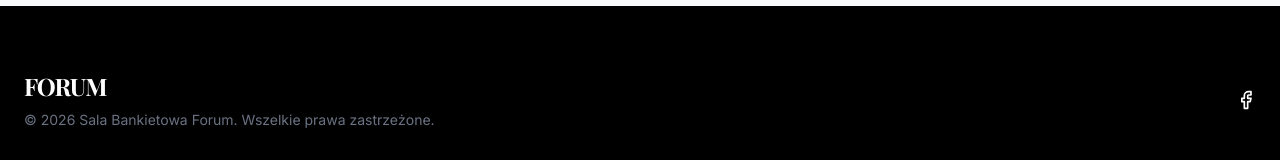
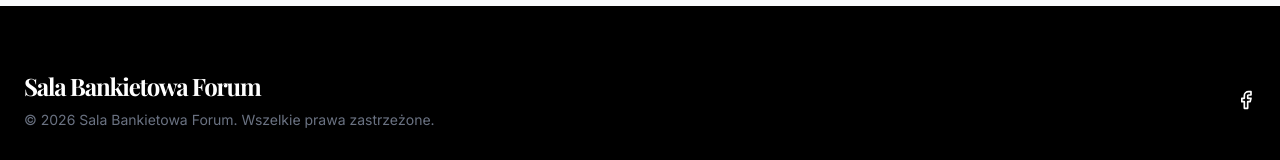
Before and after one commit to pjawel/Forum, a React (Vite) app: page / in a window 1280 px wide. Shown: the part 5197-5357 px from the top of the page. Built offline with nearby package versions, Linux system fonts and the light colour scheme; a web font is replaced by a local one.

Commit message:
feat: Update app title and favicon
Updates the application title in index.html to "Sala Bankietowa Forum" and adds a favicon link.
Also includes additions to package.json and package-lock.json for new dependencies and devDependencies, and a deploy.yml workflow for GitHub Pages.

```diff
--- a/index.html
+++ b/index.html
@@ -3,7 +3,8 @@
   <head>
     <meta charset="UTF-8" />
     <meta name="viewport" content="width=device-width, initial-scale=1.0" />
-    <title>My Google AI Studio App</title>
+    <title>Sala Bankietowa Forum</title>
+    <link rel="icon" type="image/jpeg" href="https://scontent-waw2-2.xx.fbcdn.net/v/t39.30808-6/292060754_725544802107973_8728566383904887868_n.jpg?_nc_cat=103&ccb=1-7&_nc_sid=1d70fc&_nc_ohc=cQLcIkXkdNkQ7kNvwFD21lj&_nc_oc=AdrKTX7t9OrQPY3f2Mnd-VkRHej6Olm1pteHCw4Dhztd90Pojod8W0p9ZS5giNZmtw8&_nc_zt=23&_nc_ht=scontent-waw2-2.xx&_nc_gid=gctHxz_rDIC8N24U42Qb8A&_nc_ss=7a3a8&oh=00_Af0jk2YwKBZUYgwi4m-Z0LCvudml6Q-sB4KIRYiWjMpIJA&oe=69DAA310" />
   </head>
   <body>
     <div id="root"></div>
--- a/src/App.jsx
+++ b/src/App.jsx
@@ -350,7 +350,7 @@ export default function App() {
       <footer className="bg-black text-white py-16 px-6">
         <div className="max-w-7xl mx-auto flex flex-col md:flex-row justify-between items-center">
           <div className="mb-8 md:mb-0">
-            <h3 className="text-2xl font-serif font-bold tracking-tighter mb-2">FORUM</h3>
+            <h3 className="text-2xl font-serif font-bold tracking-tighter mb-2">Sala Bankietowa Forum</h3>
             <p className="text-gray-500 text-sm">© 2026 Sala Bankietowa Forum. Wszelkie prawa zastrzeżone.</p>
           </div>
           <div className="flex space-x-8">
```
Also changed, not shown: package.json (+5 -4 lines), 1 other file (tests, documents, lock files or other folders).
